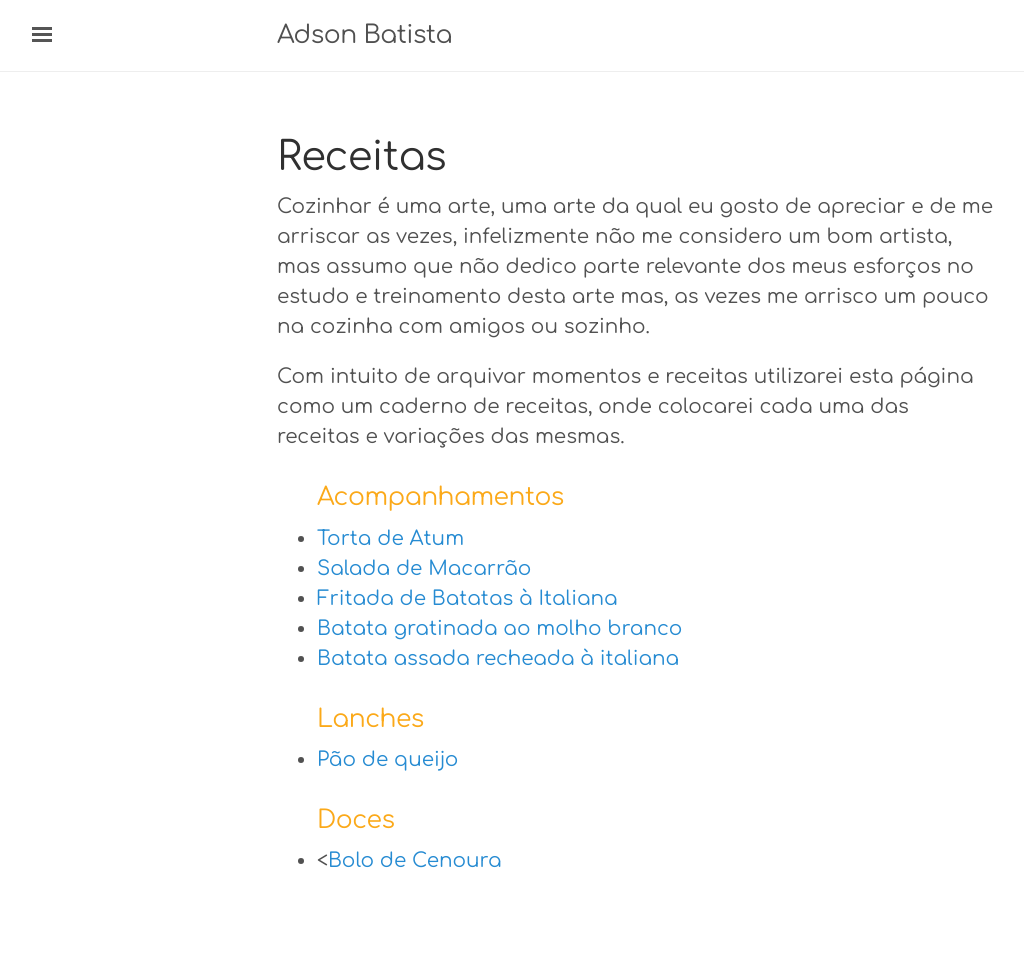
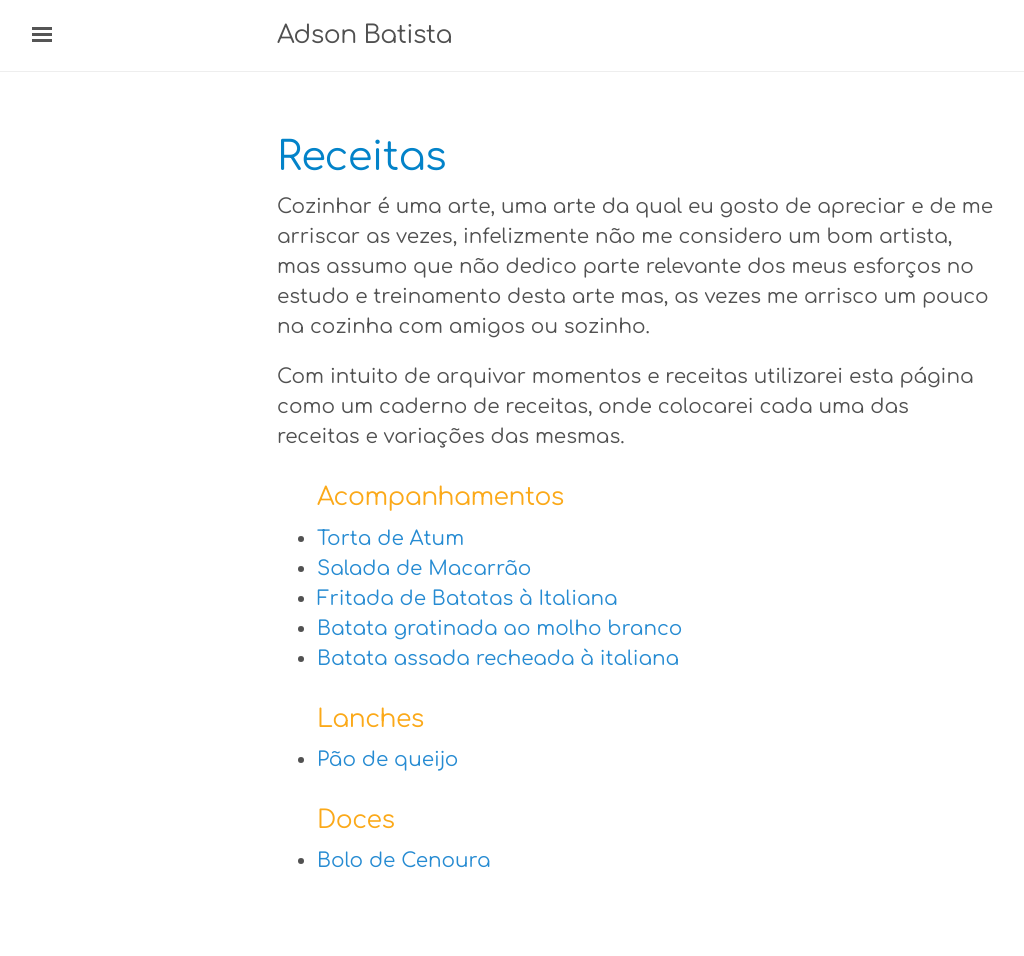
Before and after one commit to AdsonBatista/AdsonBatista.github.io, a Jekyll site: the page built from receitas.md, in a window 1280 px wide. Shown: the whole page, without its empty margins (3-1027 px from the left). Built offline with Jekyll 4.4.1, drawn with Linux system fonts in a browser that asks for light colours.

Commit message:
layout text

```diff
--- a/public/css/lanyon.css
+++ b/public/css/lanyon.css
@@ -318,7 +318,7 @@ a.sidebar-nav-item:focus {
 .page-title,
 .post-title,
 .post-title a {
-  color: #303030;
+  color: #0383c9;
 }
 .page-title,
 .post-title {
--- a/receitas.md
+++ b/receitas.md
@@ -29,7 +29,7 @@ Com intuito de arquivar momentos e receitas utilizarei esta página como um cade
   <ul class="posts">
   <h3 class="orange">Doces</h3>
     {% for post in site.tags.Doce %}
-      <li><<a href="{{ post.url }}">{{ post.title }}</a></li>
+      <li><a href="{{ post.url }}">{{ post.title }}</a></li>
     {% endfor %}
   </ul>
 <p></p>
```
Also changed, not shown: 1 other file.
